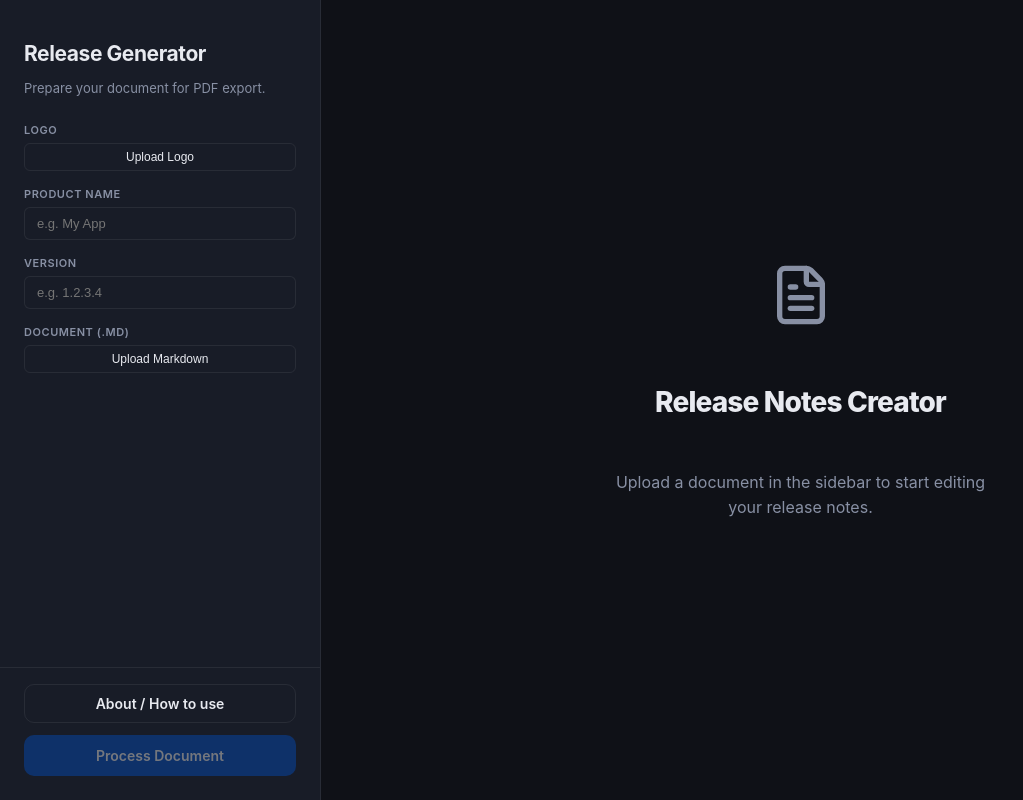
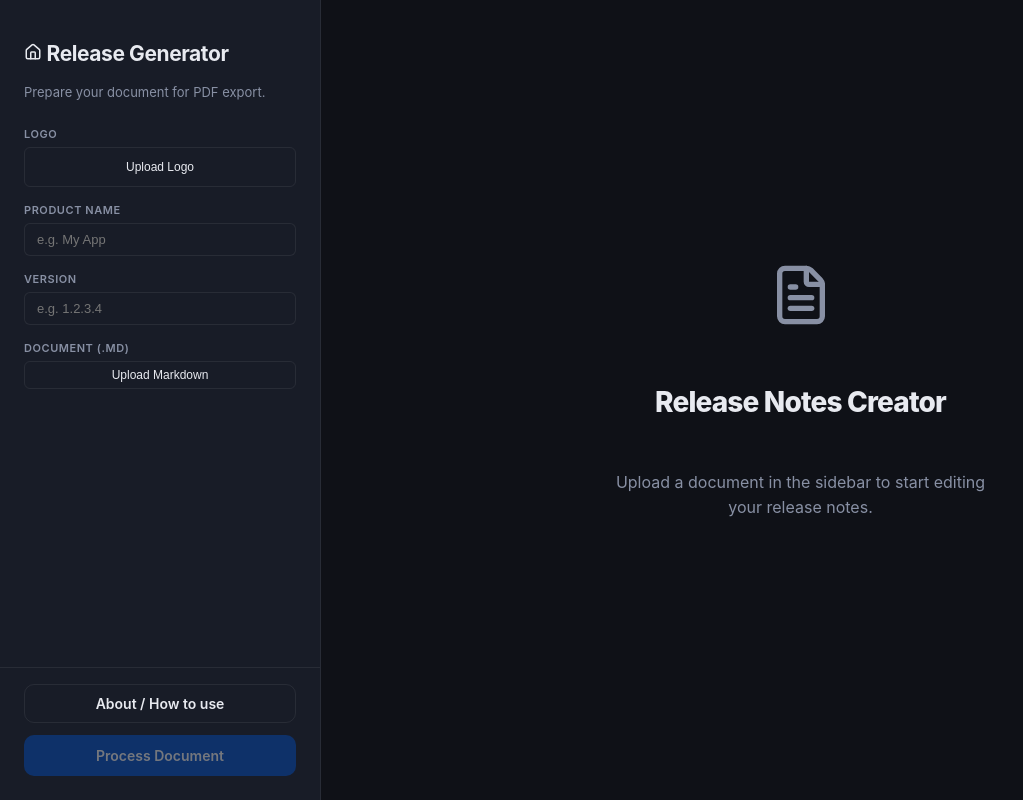
Before and after one commit to StefanoPisano/jira-release-notes-pdf-generator, a React (Vite) app: page / in a window 1280 px wide. Shown: the whole page, without its empty margins (0-1023 px from the left). Built offline with nearby package versions, Linux system fonts and the light colour scheme.

Commit message:
feat: update assets and improve UI elements for PDF generation

```diff
--- a/public/app.js
+++ b/public/app.js
@@ -214,5 +214,5 @@ function formatBytes(bytes, decimals = 2) {
 
 function setLoading(on) {
   downloadPdfBtn.disabled = on;
-  downloadPdfBtn.querySelector('.btn-label').textContent = on ? 'Generating PDF...' : '⬇ Download PDF';
+  downloadPdfBtn.querySelector('.btn-label').textContent = on ? 'Generating PDF...' : '⬇ PDF';
 }
--- a/public/index.html
+++ b/public/index.html
@@ -27,7 +27,7 @@
         <div class="topbar-actions">
           <button id="clearPreviewBtn" class="btn-ghost">🗑 Reset</button>
           <button id="downloadPdfBtn" class="btn-primary" disabled>
-            <span class="btn-label">⬇ Download PDF</span>
+            <span class="btn-label">⬇ Download</span>
           </button>
         </div>
       </div>
--- a/src/App.jsx
+++ b/src/App.jsx
@@ -113,6 +113,11 @@ export default function App() {
   };
 
   const handleLogoSelect = (selectedFile) => {
+    if (!selectedFile) {
+      setLogo(null);
+      return;
+    }
+
     if (!selectedFile.type.startsWith('image/')) {
       alert('Please upload an image file for the logo.');
       return;
@@ -120,7 +125,7 @@ export default function App() {
 
     const reader = new FileReader();
     reader.onload = (e) => {
-      setLogo(e.target.result);
+      setLogo({ src: e.target.result, name: selectedFile.name });
     };
     reader.readAsDataURL(selectedFile);
   };
@@ -223,13 +228,17 @@ export default function App() {
 
   const handleShowInfo = () => setView('info');
   const handleBackToApp = () => setView('app');
+  const handleReturnHome = () => {
+    setItems([]);
+    setView('app');
+  };
 
   const handleDownloadPdf = async () => {
     if (items.length === 0) return;
     setIsGeneratingPdf(true);
 
     try {
-      const html = buildPdfHtml({ productName, version, items, logo });
+      const html = buildPdfHtml({ productName, version, items, logo: logo?.src });
       const filename = `Release Notes - ${productName ? productName + ' - ' : ''}${version || 'Version'}`;
 
       const blob = await generatePdf({ html, filename });
@@ -281,6 +290,7 @@ export default function App() {
         isProcessing={isProcessing}
         showProcessButton={items.length === 0}
         onShowInfo={handleShowInfo}
+        onHomeClick={handleReturnHome}
       />
 
       <main className="main" role="main">
@@ -348,13 +358,19 @@ export default function App() {
                   disabled={isGeneratingPdf}
                 >
                   <Download size={16} aria-hidden="true" />
-                  <span className="btn-label">{isGeneratingPdf ? 'Generating...' : 'Download PDF'}</span>
+                  <span className="btn-label">{isGeneratingPdf ? 'Generating...' : 'Download'}</span>
                 </button>
               </div>
             </header>
 
             <section className="preview-wrapper">
-              <Editor items={items} onToggleItem={handleToggleItem} productName={productName} version={version} logo={logo} />
+              <Editor
+                items={items}
+                onToggleItem={handleToggleItem}
+                productName={productName}
+                version={version}
+                logo={logo}
+              />
             </section>
           </div>
         )}
--- a/src/components/Editor.jsx
+++ b/src/components/Editor.jsx
@@ -1,6 +1,7 @@
 import React from 'react';
 
 export default function Editor({ items, onToggleItem, productName, version, logo }) {
+  const logoSrc = logo && typeof logo === 'object' ? logo.src : logo;
   const title = `Release Notes - ${productName ? productName + ' - ' : ''}${version || 'v1.0.0.0'}`;
   const currentDate = new Date().toLocaleDateString('en-GB', { day: 'numeric', month: 'long', year: 'numeric' });
 
@@ -15,7 +16,7 @@ export default function Editor({ items, onToggleItem, productName, version, logo
   return (
     <div className="preview-container" role="region" aria-label="Interactive release notes editor">
       <div className="pdf-header-preview">
-        {logo && <img src={logo} className="logo-preview" alt="Logo" />}
+        {logoSrc && <img src={logoSrc} className="logo-preview" alt="Logo" />}
         <div className="header-text-preview">
           <h1>{title}</h1>
           <p>Generated on {currentDate}</p>
--- a/src/components/Sidebar.jsx
+++ b/src/components/Sidebar.jsx
@@ -1,5 +1,5 @@
 import React from 'react';
-import { X } from 'lucide-react';
+import { X, HomeIcon } from 'lucide-react';
 
 export default function Sidebar({
   file,
@@ -14,7 +14,8 @@ export default function Sidebar({
   onProcess,
   isProcessing,
   showProcessButton,
-  onShowInfo
+  onShowInfo,
+  onHomeClick
 }) {
   const logoInputRef = React.useRef(null);
   const fileInputRef = React.useRef(null);
@@ -22,7 +23,9 @@ export default function Sidebar({
     <aside className="sidebar">
       <div className="sidebar-content">
         <div className="sidebar-header">
-          <h1 className="form-section-title">Release Generator</h1>
+          <button type="button" className="sidebar-title-button" onClick={onHomeClick}>
+            <h1 className="form-section-title"><HomeIcon size={18}/> Release Generator</h1>
+          </button>
           <p className="section-desc">Prepare your document for PDF export.</p>
         </div>
 
@@ -30,20 +33,24 @@ export default function Sidebar({
           <div className="field-group">
             <label>Logo</label>
             <div className="logo-upload-wrapper">
-              {logo ? (
-                <div className="logo-preview-container">
-                  <img src={logo} alt="Logo preview" className="logo-preview" />
-                  <button className="btn-remove-logo" onClick={() => onLogoSelect(null)} aria-label="Remove logo">
-                    <X size={12} />
-                  </button>
-                </div>
-              ) : (
+              {!logo ? (
                 <button
                   className="btn-outline-sm-full"
                   onClick={() => logoInputRef.current?.click()}
                 >
                   Upload Logo
                 </button>
+              ) : (
+                <div className="file-info-compact" aria-live="polite">
+                  <span className="file-name-compact">{logo.name}</span>
+                  <button
+                    className="btn-icon-xs"
+                    onClick={() => onLogoSelect(null)}
+                    aria-label="Remove logo"
+                  >
+                    <X size={14} aria-hidden="true" />
+                  </button>
+                </div>
               )}
               <input
                 type="file"
--- a/src/index.css
+++ b/src/index.css
@@ -69,9 +69,23 @@
 
 /* Logo Upload Styles */
 .logo-upload-wrapper {
+  display: block;
+  width: 100%;
+}
+
+.logo-upload-wrapper .btn-outline-sm-full,
+.logo-upload-wrapper .file-info-compact {
+  width: 100%;
+  height: 40px;
+  box-sizing: border-box;
   display: flex;
   align-items: center;
-  gap: 12px;
+  justify-content: space-between;
+  padding: 0 12px;
+}
+
+.logo-upload-wrapper .btn-outline-sm-full {
+  justify-content: center;
 }
 
 .logo-preview-container {
@@ -115,7 +129,6 @@
   background: var(--surface2);
   border: 1px solid var(--border);
   border-radius: 6px;
-  padding: 6px 10px;
   display: flex;
   align-items: center;
   justify-content: space-between;
@@ -352,6 +365,19 @@ body {
 
 .sidebar-header {
   margin-bottom: 24px;
+}
+
+.sidebar-title-button {
+  all: unset;
+  cursor: pointer;
+  display: inline-block;
+  width: 100%;
+  text-align: left;
+}
+
+.sidebar-title-button:hover .form-section-title,
+.sidebar-title-button:focus .form-section-title {
+  text-decoration: underline;
 }
 
 .form-section-title {
@@ -755,6 +781,22 @@ body {
   color: white;
 }
 
+.home-title-button {
+  all: unset;
+  cursor: pointer;
+  text-align: center;
+  display: inline-block;
+}
+
+.home-title-button h1 {
+  margin: 0;
+}
+
+.home-title-button:hover h1,
+.home-title-button:focus h1 {
+  text-decoration: underline;
+}
+
 .logo-preview {
   max-width: 100px;
   max-height: 60px;
```
Also changed, not shown: 1 other file (tests, documents, lock files or other folders).
